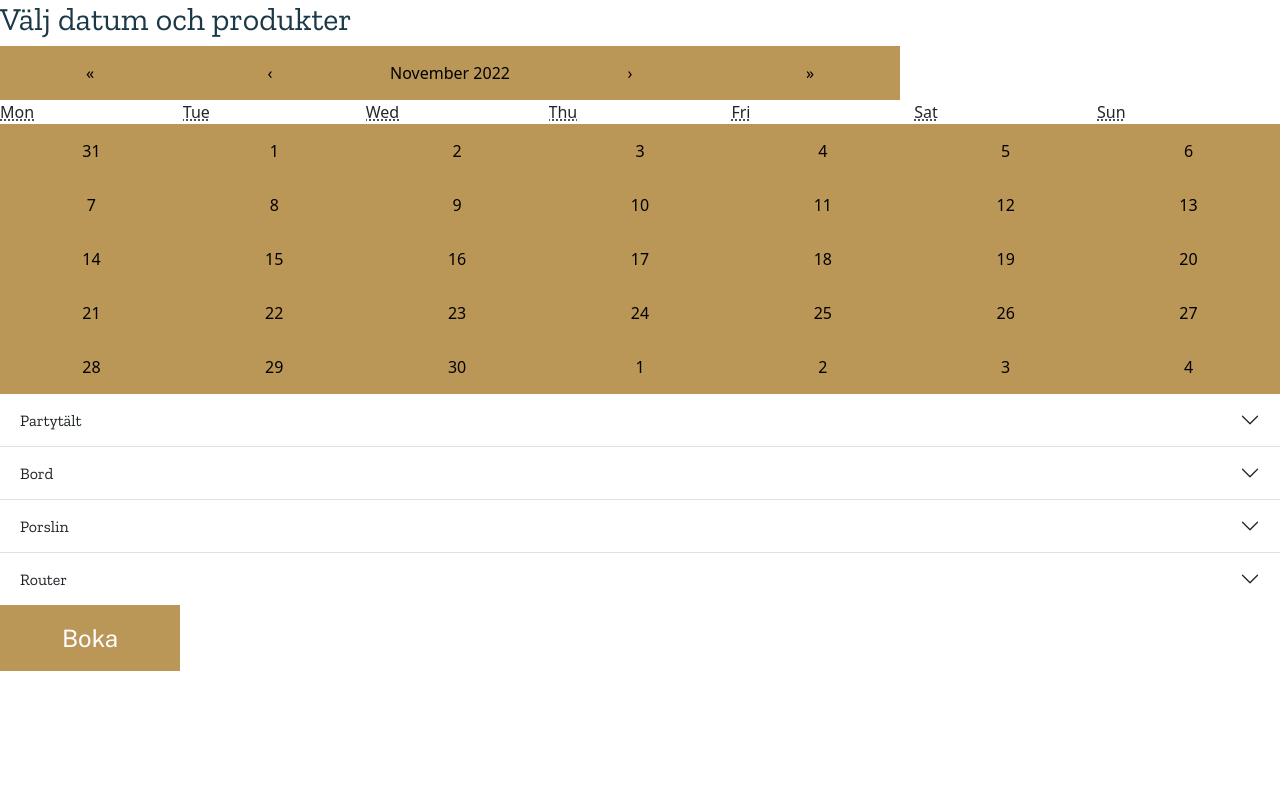
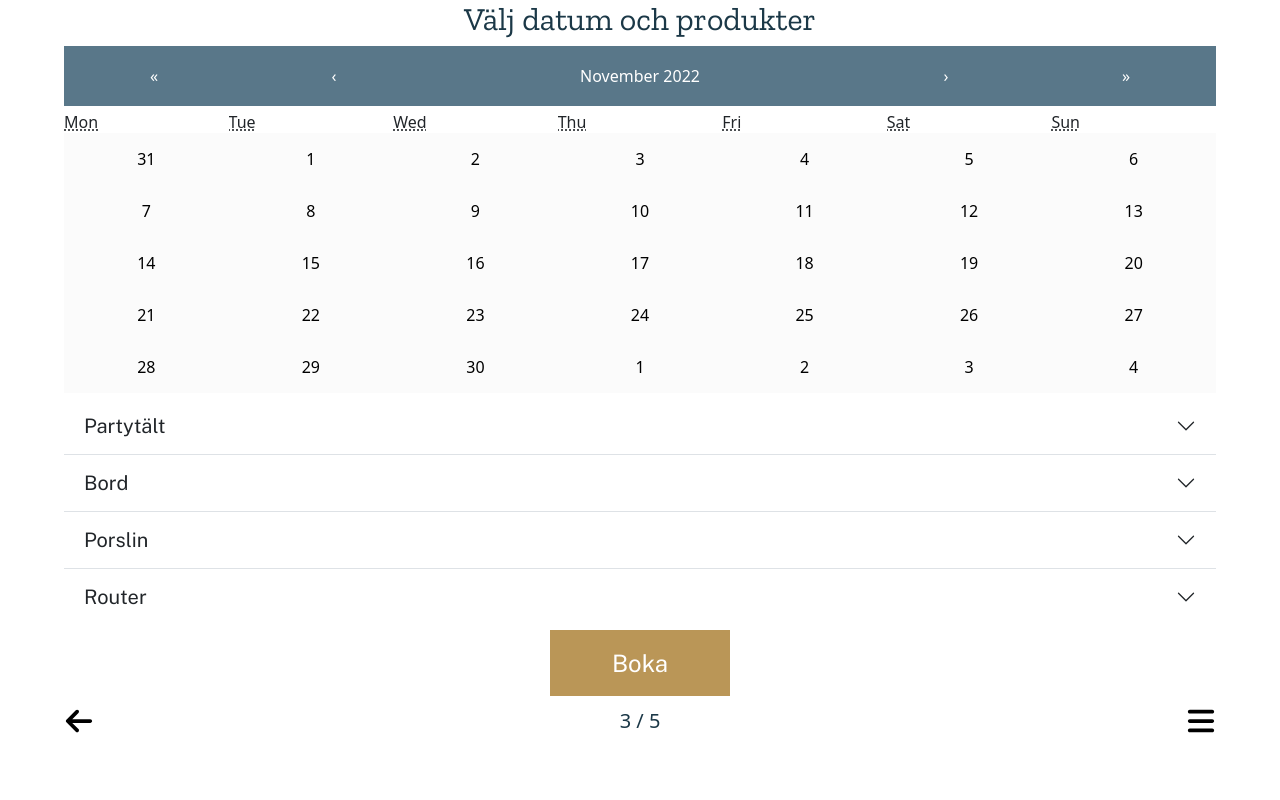
Before and after one commit to Bagubben/Tentually, a React (Vite) app in the folder front-end/: page /kalender in a window 1280 px wide. Shown: the top 800 px of the page. Built offline with nearby package versions, Linux system fonts and the light colour scheme.

Commit message:
Styling for calendar page and some minor changes overall.

```diff
--- a/front-end/src/assets/scss/App.scss
+++ b/front-end/src/assets/scss/App.scss
@@ -5,6 +5,7 @@
 
 /* Colors related to Frontwalker */
 $base-color-darkblue: #1B3847;
+$base-color-lightblue: #597789;
 $base-color-bronze: #BA9657;
 
 /* Genral styles */
@@ -34,6 +35,24 @@ button {
 		color: white;
 		font-size: 24px;
 		margin: 0px;
+	}
+}
+
+.footer {
+	// position: absolute;
+	// bottom: 10px;
+	margin-top: 10px;
+	width: 90%;
+	font-size: 20px;
+
+	color: #1B3847;
+	display: flex;
+	align-items: center;
+	justify-content: space-between;
+
+	img {
+		height: 30px;
+		width: 30px;
 	}
 }
 
@@ -94,6 +113,7 @@ button {
 
 		bottom: 10px;
 		font-size: 20px;
+		width: 10%;
 	}
 }
 
@@ -153,23 +173,6 @@ button {
 			width: 30px;
 		}
 	}
-
-	.footer {
-		position: absolute;
-		bottom: 10px;
-		width: 90%;
-		font-size: 20px;
-
-		color: #1B3847;
-		display: flex;
-		align-items: center;
-		justify-content: space-between;
-
-		img {
-			height: 30px;
-			width: 30px;
-		}
-	}
 }
 
 .modal-info {
@@ -206,3 +209,80 @@ button {
 		}
 	}
 }
+
+/* Calendar styles */
+.calendar {
+	width: 100vw;
+	height: 100%;
+
+	display: flex;
+	flex-direction: column;
+	align-items: center;
+
+	.accordion {
+		margin: 5px 0px 5px 0px;
+		width: 90%;
+
+		button {
+			font-family: 'Public Sans', sans-serif;
+			font-size: 20px;
+		}
+
+		.accordion-body {
+			display: flex;
+			flex-direction: column;
+			align-items: center;
+		}
+
+		.counter {
+			display: flex;
+			align-items: center;
+			justify-content: space-between;
+			width: 150px;
+
+			img {
+				height: 30px;
+				width: 30px;
+			}
+
+			.countNumber {
+				font-size: 30px;
+			}
+
+			.counterButton {
+				background-color: #ffffff;
+				border: none;
+
+				padding: 10px;
+				width: 50%;
+			}
+		}
+	}
+}
+
+.react-calendar {
+	width: 100%;
+	line-height: initial;
+
+	button {
+		background-color: #fbfbfb;
+	}
+
+	.react-calendar__navigation {
+		display: flex;
+		margin: auto;
+		width: 90%;
+		height: 60px;
+		margin-bottom: 5px;
+
+		button {
+			background-color: #597789;
+			color: white;
+		}
+	}
+
+	.react-calendar__viewContainer {
+		width: 90%;
+		margin: auto;
+	}
+}
```
